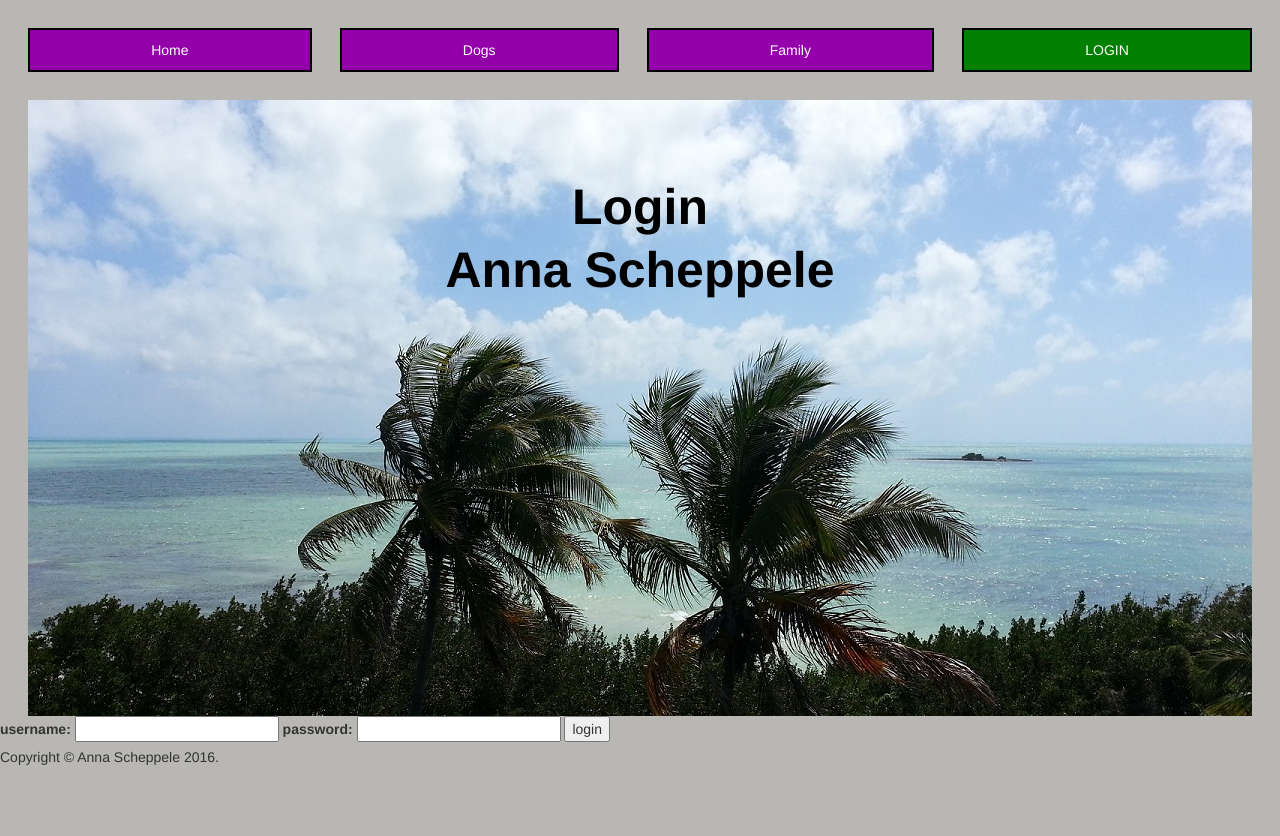
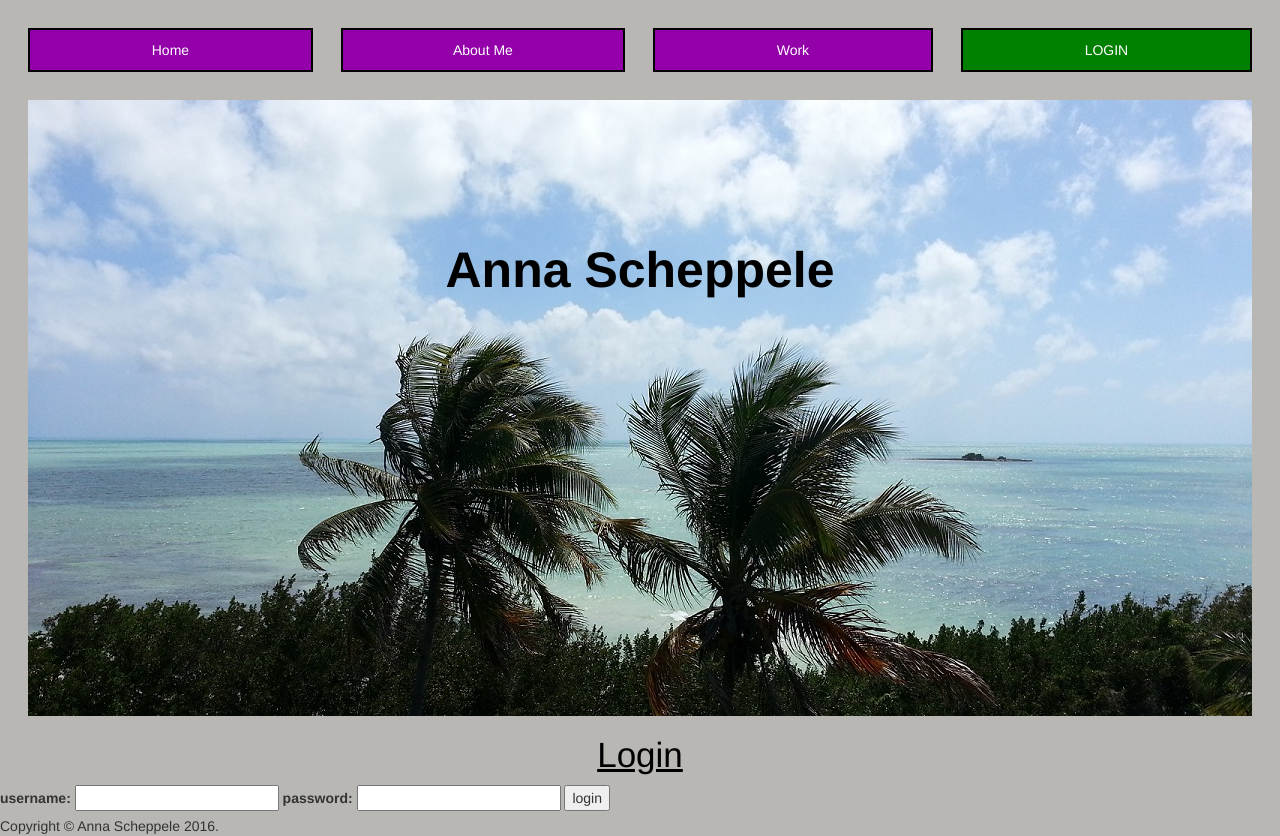
Before and after one commit to aeschep/Portfolio, a Python web app: template templates/form.html in a window 1280 px wide. Before the commit the page ends 765 px from the top, so only its background shows below. Run offline with Jinja, Linux system fonts and the light colour scheme; the template is opened without the code that fills it, so the values that code supplies are empty; some libraries are stand-ins or nearby versions.

Commit message:
Changed 2 pages names

```diff
--- a/main.py
+++ b/main.py
@@ -54,8 +54,8 @@ class FormHandler(webapp2.RequestHandler):
 app = webapp2.WSGIApplication([
     ('/', MainHandler),
     ('/index.html', MainHandler),
-    ('/family.html', MainHandler),
-    ('/dogs.html', MainHandler),
+    ('/work.html', MainHandler),
+    ('/aboutme.html', MainHandler),
     ('/form.html', FormHandler),
     ('/login.html', FormHandler)
 ], debug=True)
--- a/static/style.css
+++ b/static/style.css
@@ -6,8 +6,21 @@ body{
 	display:none;
 }
 
+.medheaderimg{
+	display:none;
+}
+
+h1{
+	text-align: center;
+	color: black;
+	font-weight: bold;
+}
+
 h2{
 	text-align: center;
+	color: black;
+	text-decoration: underline;
+	font-size: 25px;
 }
 
 a{
@@ -15,6 +28,48 @@ a{
 	color: #FFFFFF;
 	background-color: #9300A9;
 	border: 2px solid black;
+}
+
+@media all and (min-width: 800px){
+	nav{
+		padding: 1em;
+	}
+
+	li{
+		padding: 1em;
+	}
+
+	.smallheader{
+		display: none;
+	}
+
+	.headerimg{
+		display:none;
+	}
+
+	.medheaderimg{
+
+		display: block;
+		position: relative;
+	}
+
+	#lake{
+		display: block;
+		margin-right: auto;
+		margin-left: auto;
+	}
+
+	h1{
+		position: absolute;
+		top: 15%;
+		width: 100%;
+		font-size: 40px;
+	}
+
+	h2{
+		font-size: 30px;
+	}
+
 }
 
 @media all and (min-width: 1200px){
@@ -32,23 +87,20 @@ a{
 
 	h1{
 		position: absolute;
-		text-align: center;
 		top: 20%;
 		width: 100%;
 		font-size: 50px;
-		color: black;
-		font-weight: bold;
 	}
 
-	nav{
-		padding: 1em;
+	h2{
+		font-size: 35px;
 	}
 
-	li{
-		padding: 1em;
+	.medheaderimg{
+		display:none;
+	}
+
+	.smallheader{
+		display: none;
 	}
 }
-
-@media all and (min-width: 800px){
-
-}
--- a/templates/dogs.html
+++ b/templates/aboutme.html
@@ -1,8 +1,7 @@
 {% extends "templates/base.html" %}
 
 {% block head %}
-<h1>Anna Scheppele</h1>
-<h2>Dogs</h2>
+<h2>About Me</h2>
 {% endblock %}
 
 {% block content %}
--- a/templates/base.html
+++ b/templates/base.html
@@ -23,21 +23,22 @@
 	<script>
 		function changecolor(){
 			var url = document.URL;
-			if (url.search("index") > 0){
-				document.getElementById("index").style.background = 'green';
-				document.getElementById("index").style.textTransform = 'uppercase';
+
+			if (url.search("aboutme") > 0){
+				document.getElementById("aboutme").style.background = 'green';
+				document.getElementById("aboutme").style.textTransform = 'uppercase';
 			}
-			else if (url.search("dogs") > 0){
-				document.getElementById("dogs").style.background = 'green';
-				document.getElementById("dogs").style.textTransform = 'uppercase';
-			}
-			else if (url.search("family") > 0){
-				document.getElementById("family").style.background = 'green';
-				document.getElementById("family").style.textTransform = 'uppercase';
+			else if (url.search("work") > 0){
+				document.getElementById("work").style.background = 'green';
+				document.getElementById("work").style.textTransform = 'uppercase';
 			}
 			else if (url.search("form") > 0){
 				document.getElementById("form").style.background = 'green';
 				document.getElementById("form").style.textTransform = 'uppercase';
+			}
+			else {
+				document.getElementById("index").style.background = 'green';
+				document.getElementById("index").style.textTransform = 'uppercase';
 			}
 		}
 	</script>
@@ -48,8 +49,8 @@
 		<nav>
 			<ul class = "nav nav-pill nav-justified">
 				<li><a id = "index" href = "index.html"> Home </a></li>
-				<li><a id = "dogs" href = "dogs.html"> Dogs </a></li>
-				<li><a id = "family" href = "family.html"> Family </a></li>
+				<li><a id = "aboutme" href = "aboutme.html"> About Me </a></li>
+				<li><a id = "work" href = "work.html"> Work </a></li>
 				<li><a id = "form" href = "form.html">Login</a></li>
 			</ul>
 		</nav>
@@ -61,6 +62,15 @@
 		<div class = "headerimg">
 			<img id="trees" src="static/trees.jpg" alt="trees with ocean in background">
 			<h1> Anna Scheppele</h1>
+		</div>
+
+		<div class = "medheaderimg">
+			<img id="lake" src="static/lake.jpg" alt="lake superior">
+			<h1> Anna Scheppele</h1>
+		</div>
+
+		<div class = "smallheader">
+			<h1>Anna Scheppele</h1>
 		</div>
 
 		{% block head %}
--- a/templates/form.html
+++ b/templates/form.html
@@ -1,7 +1,7 @@
 {% extends "templates/base.html" %}
 
 {% block head %}
-<h1>Login</h1>
+<h2>Login</h2>
 {% endblock %}
 
 {% block content %}
--- a/templates/index.html
+++ b/templates/index.html
@@ -1,7 +1,6 @@
 {% extends "templates/base.html" %}
 
 {% block head %}
-<!-- <h1>Anna Scheppele</h1> -->
 <h2>Home</h2>
 {% endblock %}
 
--- a/templates/family.html
+++ b/templates/work.html
@@ -1,8 +1,7 @@
 {% extends "templates/base.html" %}
 
 {% block head %}
-<h1>Anna Scheppele</h1>
-<h2>Family</h2>
+<h2>Work</h2>
 {% endblock %}
 
 {% block content %}
```
Also changed, not shown: static/lake.jpg (added).
